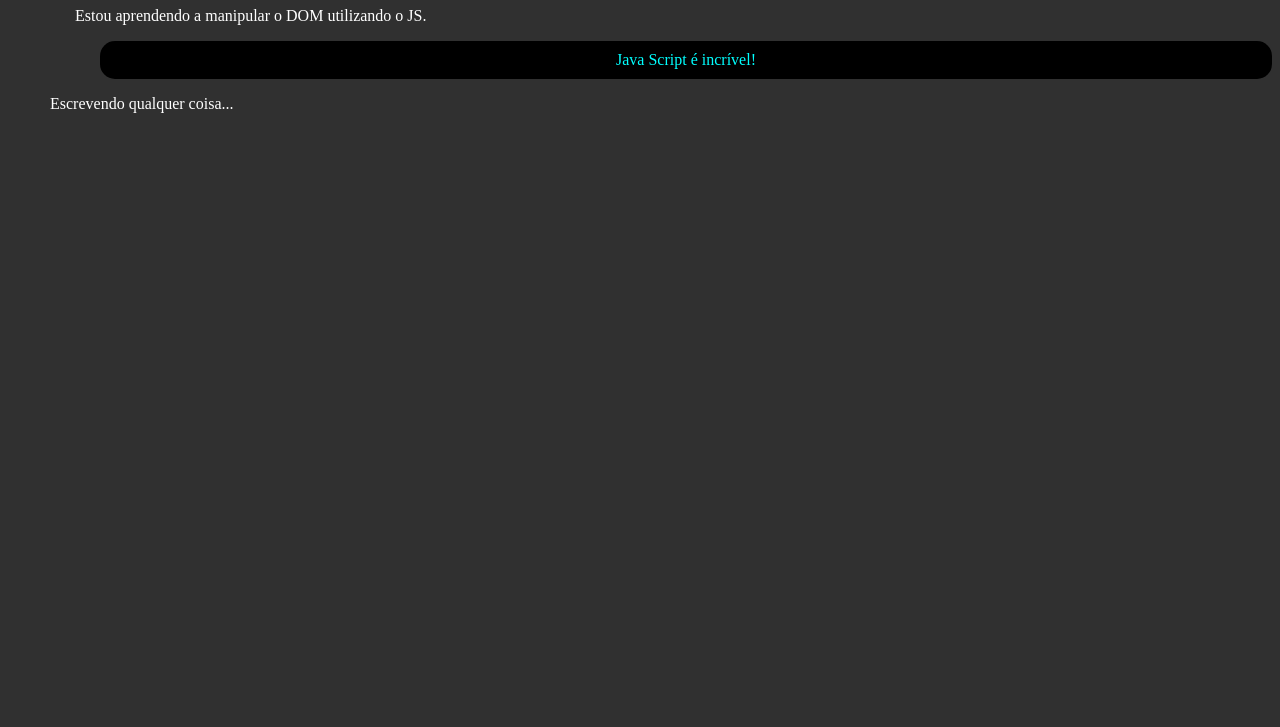
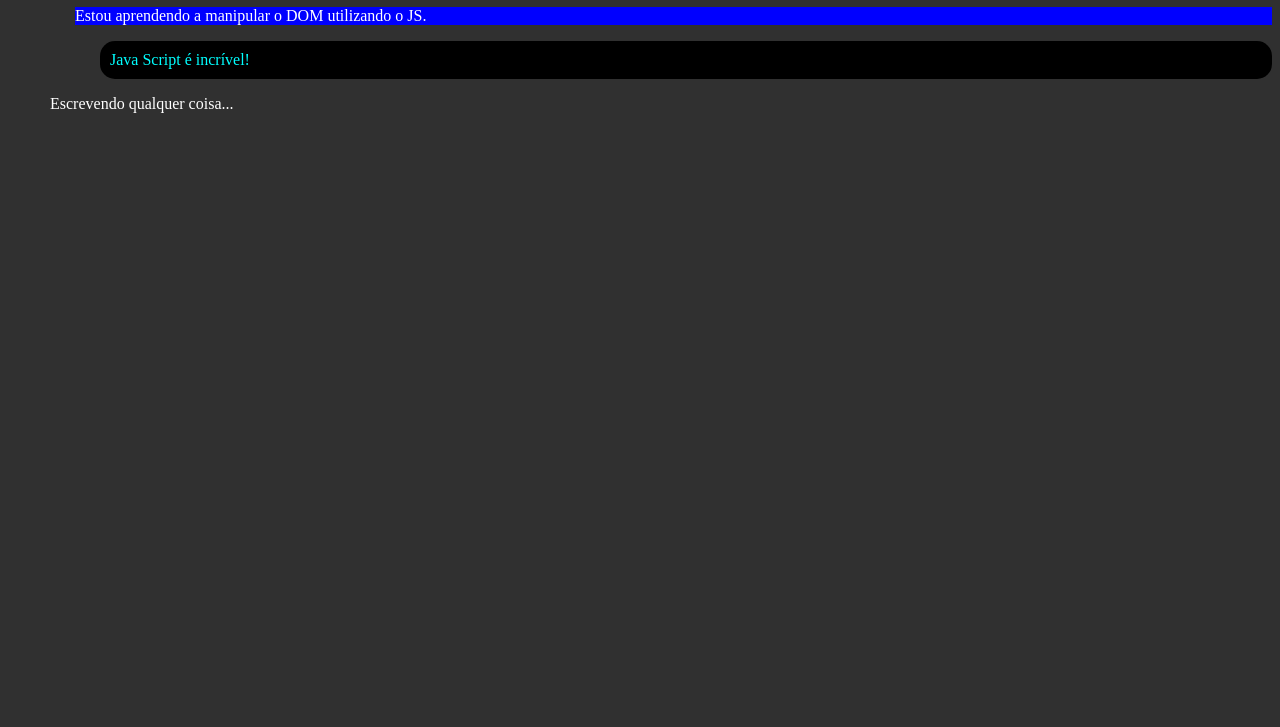
Before and after one commit to xMACIELx/Estudos-JS, a plain HTML site: page DOM/index.html in a window 1280 px wide. Shown: the part 73-800 px from the top of the page. Drawn offline with Linux system fonts and the light colour scheme.

Commit message:
Funções

```diff
--- a/DOM/index.html
+++ b/DOM/index.html
@@ -15,16 +15,16 @@
         </p>
     </div>
     <script>
-        //var x = window.document.getElementsByTagName('h1')[0]
-        //x.style.color = 'red'
+        var x = window.document.getElementsByTagName('h1')[0]
+        x.style.color = 'red'
 
-        //var y = window.document.getElementsByName('paragrafo')[0]
-        //y.style.backgroundColor = 'blue'
+        var y = window.document.getElementsByName('paragrafo')[0]
+        y.style.backgroundColor = 'blue'
 
-        //window.alert(y.innerText)
+        window.alert(y.innerText)
 
-        //var z = window.document.getElementById('div1')
-        //z.style.textAlign = 'left'
+        var z = window.document.getElementById('div1')
+        z.style.textAlign = 'left'
 
         window.document.write('Escrevendo qualquer coisa...')
         var x = window.document.getElementsByTagName('h1')[0]
```
Also changed, not shown: DOM/funcao.html (added, +21 -0 lines).
